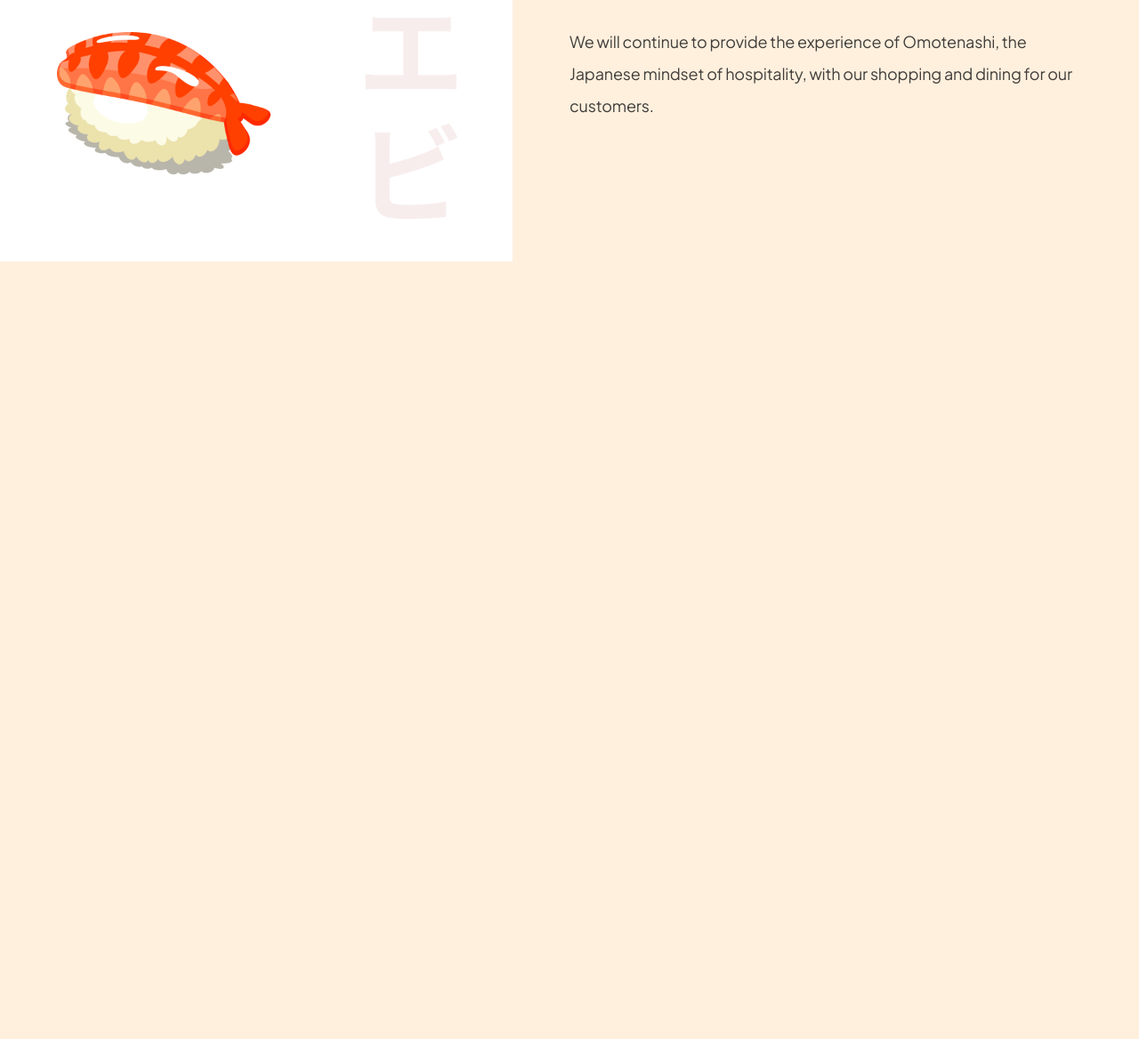
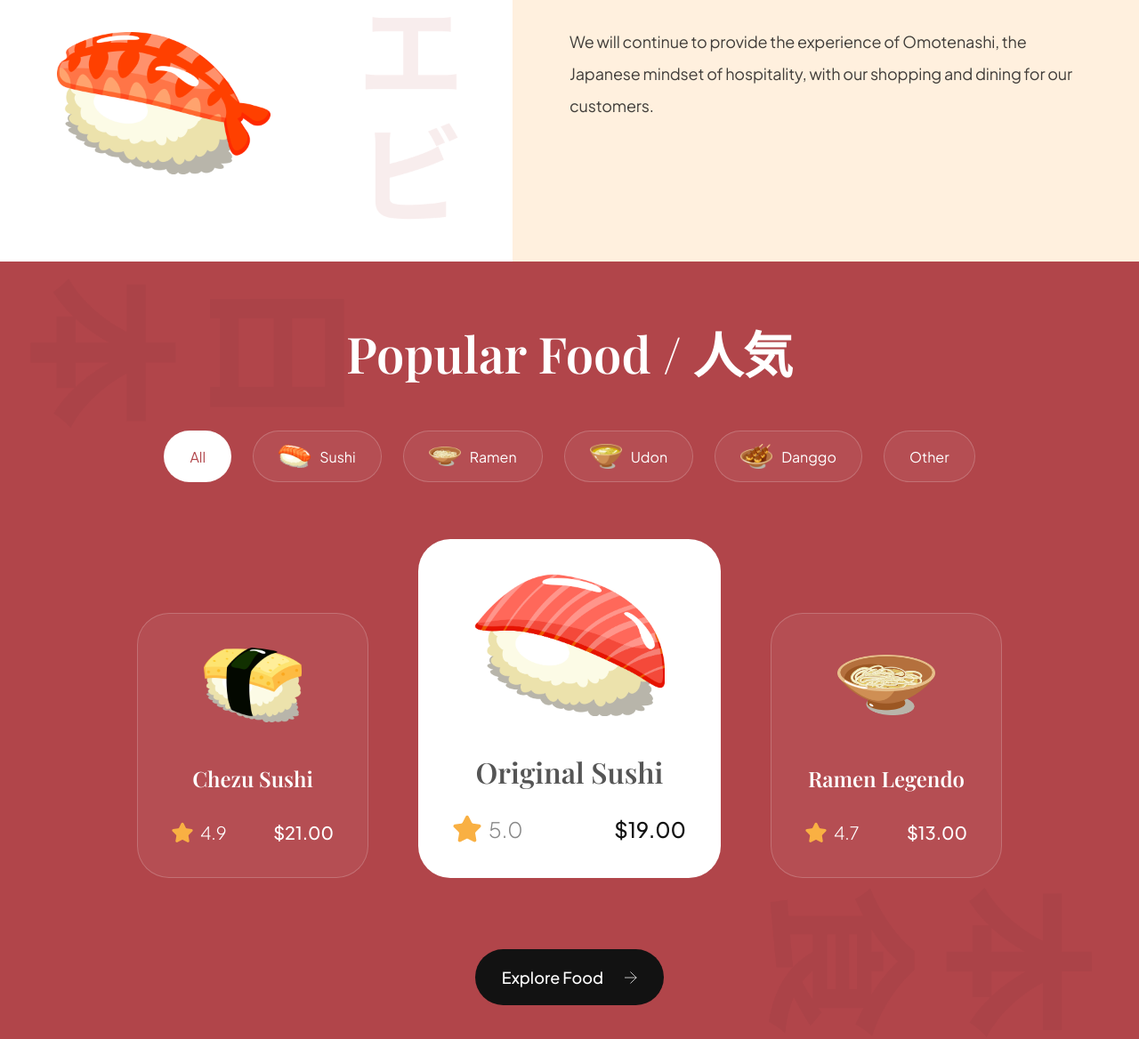
Before and after one commit to Phahladira-Moja/sushi-landing-app, a website built with Vite: page index.html in a window 1280 px wide. Shown: the part 1224-2392 px from the top of the page at 89% size. Before the commit the page ends 1518 px from the top, so only its background shows below. Built offline with nearby package versions, Linux system fonts and the light colour scheme.

Commit message:
Added the popular section to the app

```diff
--- a/css/sections/popular.css
+++ b/css/sections/popular.css
@@ -0,0 +1,197 @@
+.popular-foods {
+  padding: 64px;
+
+  display: flex;
+  flex-direction: column;
+
+  background-color: var(--primary-color);
+  background-image: url("../../assets/popular_bg.png");
+  background-position: center;
+  background-repeat: no-repeat;
+  background-size: contain;
+
+  overflow: hidden;
+}
+
+.popular-foods__title {
+  font-size: 56px;
+  font-family: var(--playfair-display);
+  font-weight: 600;
+  line-height: 78px;
+  color: #fff;
+  text-align: center;
+}
+
+.popular-foods__filters {
+  margin-top: 48px;
+  max-width: 100%;
+  overflow-x: auto;
+
+  display: flex;
+  justify-content: center;
+  gap: 24px;
+}
+
+.popular-foods__filter-btn {
+  padding: 10px 28px;
+
+  display: flex;
+  flex-direction: row;
+  align-items: center;
+  gap: 10px;
+
+  background: rgba(255, 255, 255, 0.05);
+  border: 1px solid rgba(255, 255, 255, 0.2);
+  border-radius: 46px;
+
+  font-size: 16px;
+  font-weight: 300px;
+  line-height: 25px;
+  font-family: var(--plus-jakarta-sans);
+  color: #fff;
+  cursor: pointer;
+}
+
+.popular-foods__filter-btn img {
+  width: 36px;
+  height: 36px;
+  object-fit: contain;
+}
+
+.popular-foods__filter-btn.active {
+  background: #fff;
+  color: var(--primary-color);
+}
+
+.popular-foods__filter-btn:hover {
+  background: #fff;
+  color: var(--primary-color);
+}
+
+.popular-foods__catalogue {
+  margin-top: 64px;
+
+  display: flex;
+  justify-content: center;
+  align-items: flex-end;
+  flex-wrap: wrap;
+  gap: 56px;
+}
+
+.popular-foods__button {
+  width: fit-content;
+
+  padding: 20px 30px;
+  margin: 80px auto 0;
+  font-weight: 500;
+  font-size: 18px;
+  line-height: 23px;
+  font-family: var(--plus-jakarta-sans);
+  color: #fff;
+
+  border: none;
+  outline: none;
+  background: var(--secondary-color);
+  border-radius: 64px;
+  cursor: pointer;
+}
+
+.popular-foods__button img {
+  width: 14px;
+  height: 14px;
+  object-fit: contain;
+
+  margin-left: 21px;
+}
+
+.popular-foods__card {
+  padding: 38px;
+  min-width: 260px;
+  height: fit-content;
+
+  display: flex;
+  align-items: center;
+  flex-direction: column;
+
+  border-radius: 36px;
+  background: rgba(255, 255, 255, 0.05);
+  border: 1px solid rgba(255, 255, 255, 0.2);
+}
+
+.popular-foods__card img {
+  width: 110px;
+  height: 84px;
+  object-fit: contain;
+}
+
+.popular-foods__card-title {
+  margin-top: 47px;
+
+  font-weight: 600;
+  font-size: 24px;
+  line-height: 32px;
+  font-family: var(--playfair-display);
+  color: #fff;
+  text-align: center;
+}
+
+.popular-foods__card-details {
+  width: 100%;
+  margin-top: 32px;
+}
+
+.popular-foods__card-rating {
+  display: flex;
+  align-items: center;
+  gap: 8px;
+}
+
+.popular-foods__card-rating img {
+  width: 24px;
+  height: 24px;
+  object-fit: contain;
+}
+
+.popular-foods__card-rating p {
+  font-size: 20px;
+  font-weight: 300;
+  font-family: var(--plus-jakarta-sans);
+  color: #fff;
+}
+
+.popular-foods__card-price {
+  font-size: 20px;
+  font-weight: 500;
+  font-family: var(--plus-jakarta-sans);
+  color: #fff;
+}
+
+.popular-foods__card.active-card {
+  background: #fff;
+  min-width: 340px;
+}
+
+.popular-foods__card.active-card .popular-foods__card-image {
+  width: 214px;
+  height: 160px;
+}
+
+.popular-foods__card.active-card .popular-foods__card-title {
+  color: var(--black-500);
+  font-size: 32px;
+}
+
+.popular-foods__card.active-card .popular-foods__card-rating img {
+  width: 32px;
+  height: 32px;
+}
+
+.popular-foods__card.active-card .popular-foods__card-rating p {
+  font-size: 24px;
+  color: var(--gray-100);
+}
+
+.popular-foods__card.active-card .popular-foods__card-price {
+  font-size: 24px;
+  color: var(--secondary-color);
+}
--- a/index.html
+++ b/index.html
@@ -107,6 +107,100 @@
         </p>
       </div>
     </section>
+
+    <section class="popular-foods" id="menu">
+      <h2 class="popular-foods__title">Popular Food / 人気</h2>
+
+      <div class="popular-foods__filters sushi__hide-scrollbar">
+        <button class="popular-foods__filter-btn active">All</button>
+
+        <button class="popular-foods__filter-btn">
+          <img src="/assets/sushi-9.png" alt="sushi9" />
+          Sushi
+        </button>
+
+        <button class="popular-foods__filter-btn">
+          <img src="/assets/sushi-8.png" alt="sushi8" />
+          Ramen
+        </button>
+
+        <button class="popular-foods__filter-btn">
+          <img src="/assets/sushi-7.png" alt="sushi7" />
+          Udon
+        </button>
+
+        <button class="popular-foods__filter-btn">
+          <img src="/assets/sushi-6.png" alt="sushi6" />
+          Danggo
+        </button>
+
+        <button class="popular-foods__filter-btn">Other</button>
+      </div>
+
+      <div class="popular-foods__catalogue">
+        <!-- javascript -->
+        <article class="popular-foods__card">
+          <img
+            class="popular-foods__card-image"
+            src="assets/sushi-12.png"
+            alt="sushi-12"
+          />
+          <h4 class="popular-foods__card-title">Chezu Sushi</h4>
+
+          <div class="popular-foods__card-details flex-between">
+            <div class="popular-foods__card-rating">
+              <img src="assets/star.svg" alt="star" />
+              <p>4.9</p>
+            </div>
+
+            <p class="popular-foods__card-price">$21.00</p>
+          </div>
+        </article>
+
+        <article class="popular-foods__card active-card">
+          <img
+            class="popular-foods__card-image"
+            src="assets/sushi-11.png"
+            alt="sushi-12"
+          />
+          <h4 class="popular-foods__card-title">Original Sushi</h4>
+
+          <div class="popular-foods__card-details flex-between">
+            <div class="popular-foods__card-rating">
+              <img src="assets/star.svg" alt="star" />
+              <p>5.0</p>
+            </div>
+
+            <p class="popular-foods__card-price">$19.00</p>
+          </div>
+        </article>
+
+        <article class="popular-foods__card">
+          <img
+            class="popular-foods__card-image"
+            src="assets/sushi-10.png"
+            alt="sushi-12"
+          />
+          <h4 class="popular-foods__card-title">Ramen Legendo</h4>
+
+          <div class="popular-foods__card-details flex-between">
+            <div class="popular-foods__card-rating">
+              <img src="assets/star.svg" alt="star" />
+              <p>4.7</p>
+            </div>
+
+            <p class="popular-foods__card-price">$13.00</p>
+          </div>
+        </article>
+      </div>
+
+      <button class="popular-foods__button">
+        Explore Food
+
+        <img src="assets/arrow-right.svg" alt="arrow-right" />
+      </button>
+    </section>
+
     <script src="js/script.js" type="module"></script>
   </body>
 </html>
```
